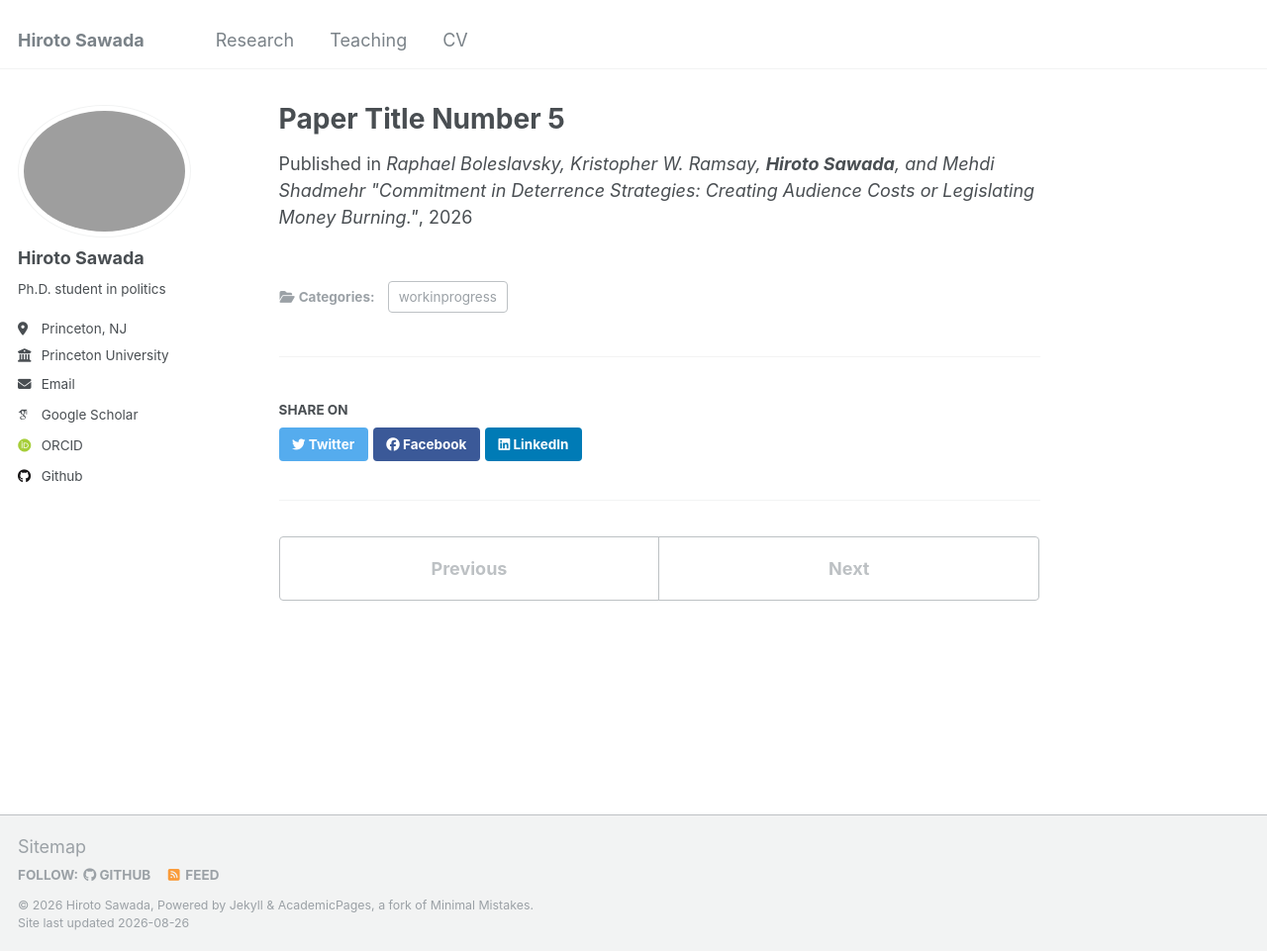
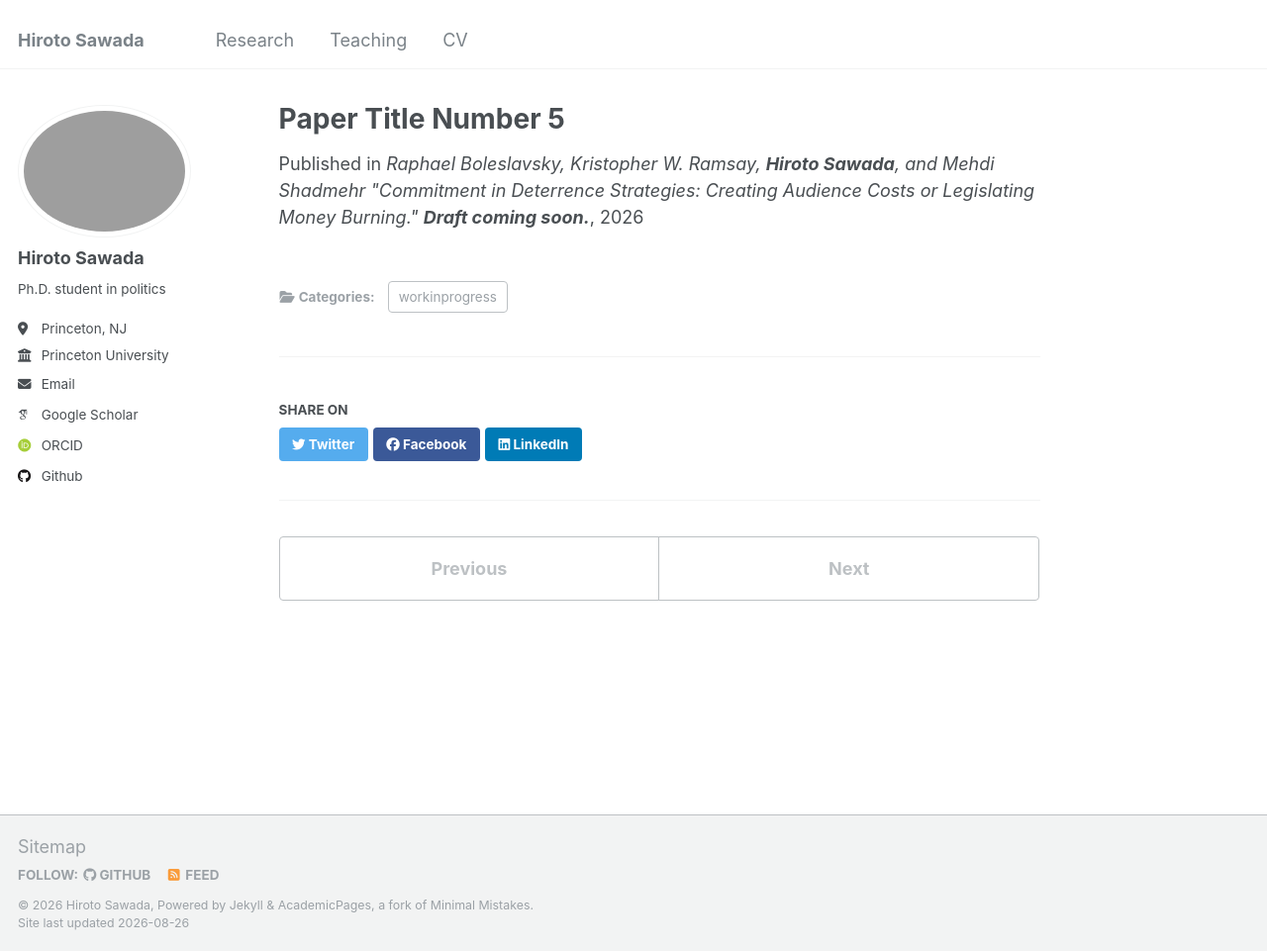
Before and after one commit to hiroto-sawada/hiroto-sawada.github.io, a Jekyll site: the page built from _publications/2026-08-21-BurningBridgesBurningMoney.md, in a window 1280 px wide and 961 px high. Shown: the whole window at 99% size. Built offline with Jekyll 4.4.1, drawn with Linux system fonts in a browser that asks for light colours; some web fonts are replaced.

Commit message:
Update 2026-08-21-BurningBridgesBurningMoney.md

```diff
--- a/_publications/2026-08-21-BurningBridgesBurningMoney.md
+++ b/_publications/2026-08-21-BurningBridgesBurningMoney.md
@@ -3,5 +3,5 @@ title: "Paper Title Number 5"
 collection: publications
 category: workinprogress
 date: 2026-08-21
-venue: 'Raphael Boleslavsky, Kristopher W. Ramsay, <b>Hiroto Sawada</b>, and Mehdi Shadmehr "Commitment in Deterrence Strategies: Creating Audience Costs or Legislating Money Burning."'
+venue: 'Raphael Boleslavsky, Kristopher W. Ramsay, <b>Hiroto Sawada</b>, and Mehdi Shadmehr "Commitment in Deterrence Strategies: Creating Audience Costs or Legislating Money Burning." <b>Draft coming soon.</b>'
 ---
```
